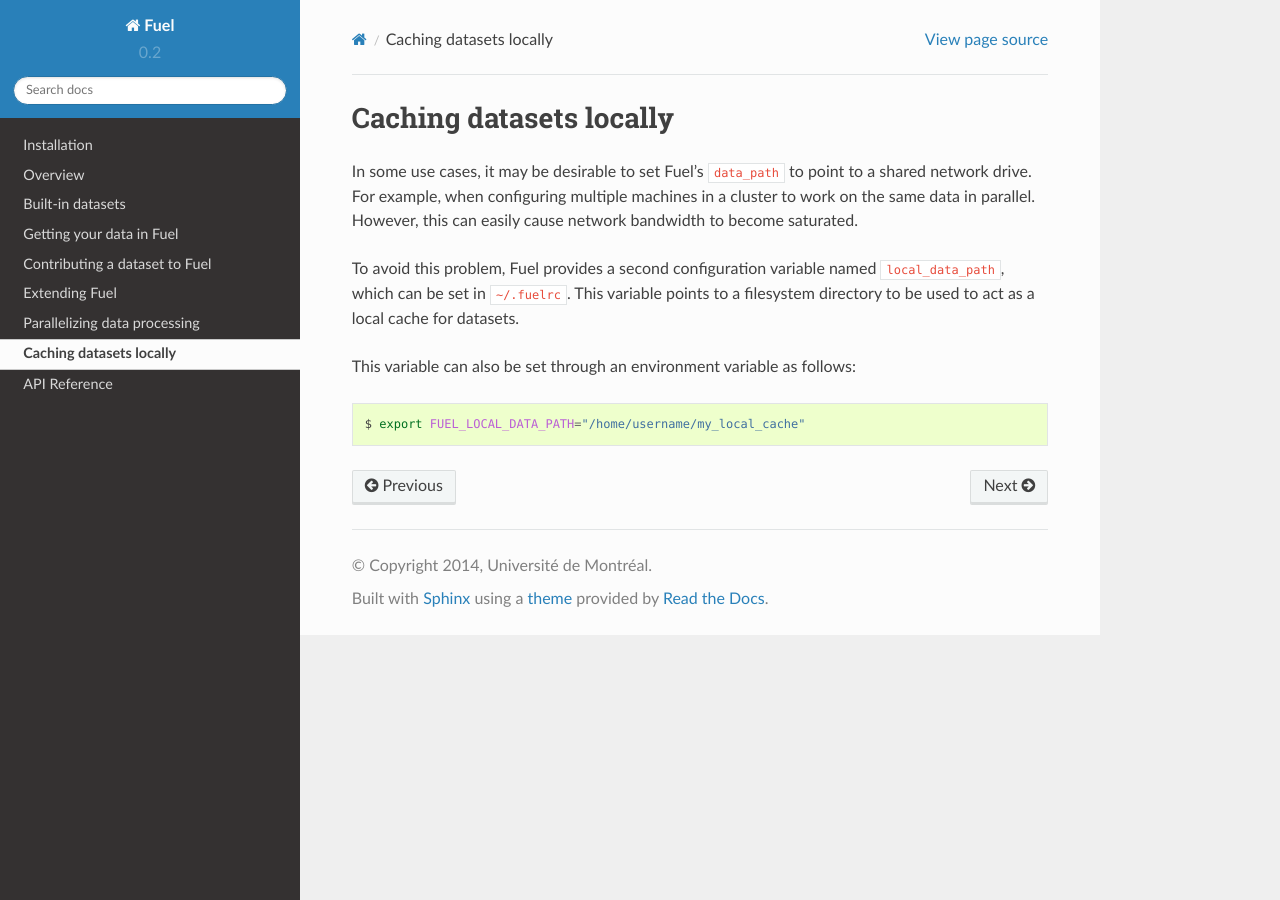
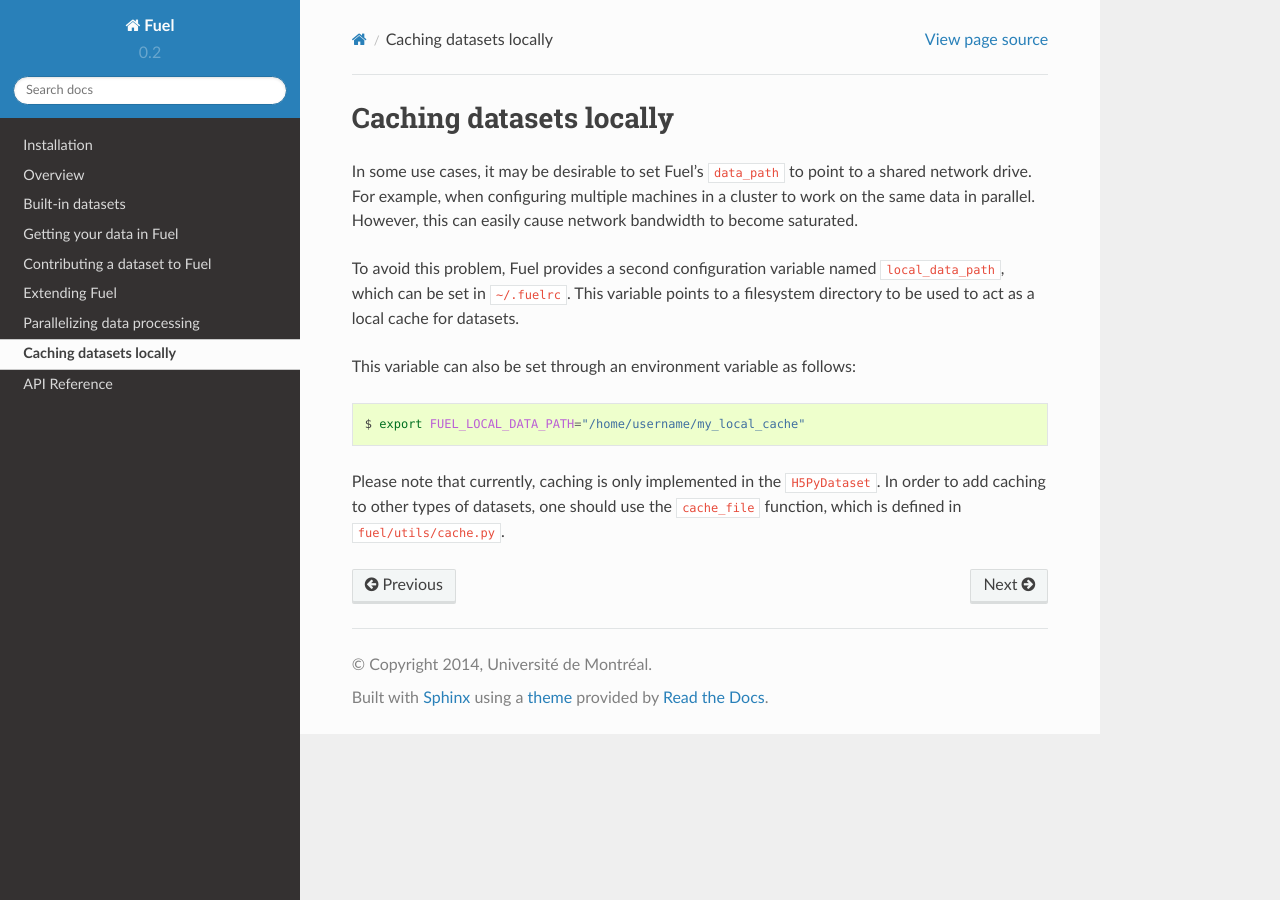
Before and after one commit to mila-iqia/fuel, a Sphinx documentation site: the page built from docs/caching.rst, in a window 1280 px wide. Built offline with Sphinx 7.4.7 and the Read the Docs theme 2.0.0, drawn with Linux system fonts in a browser that asks for light colours.

Commit message:
Updated docs wrt caching

```diff
--- a/docs/caching.rst
+++ b/docs/caching.rst
@@ -16,3 +16,7 @@ This variable can also be set through an environment variable as follows:
 .. code-block:: bash
 
     $ export FUEL_LOCAL_DATA_PATH="/home/username/my_local_cache"
+
+Please note that currently, caching is only implemented in the ``H5PyDataset``.
+In order to add caching to other types of datasets, one should use the
+``cache_file`` function, which is defined in ``fuel/utils/cache.py``.
```
